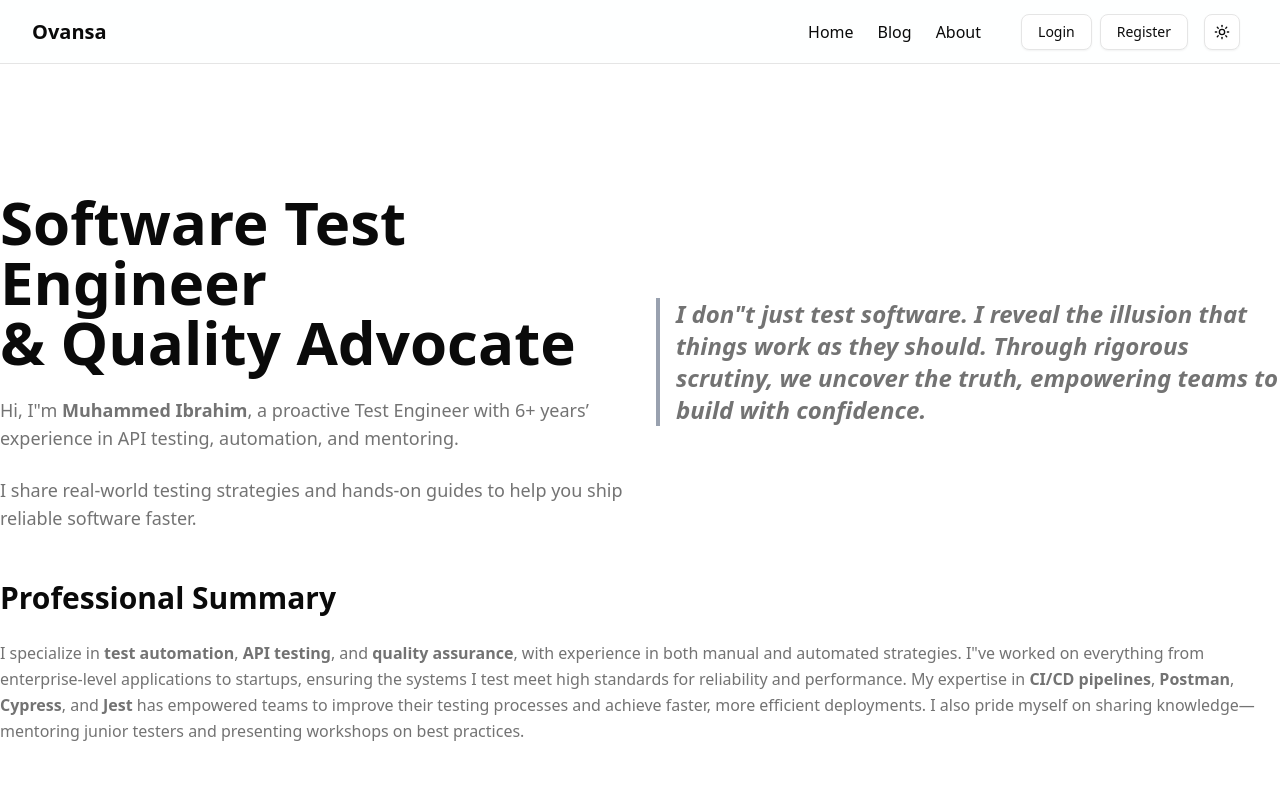
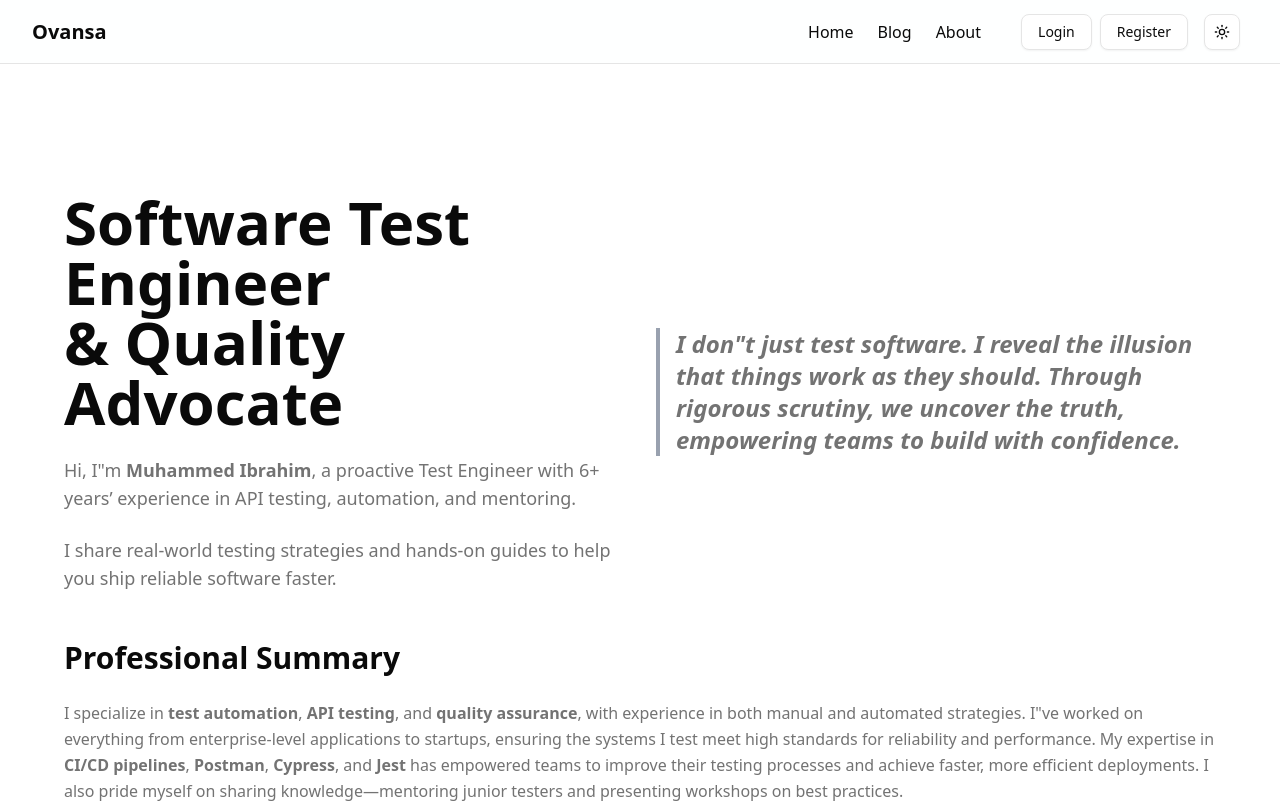
Before and after one commit to ovansa/ovansa_personal_blog, a Next.js app: page /about in a window 1280 px wide. Shown: the top 803 px of the page. Built offline with nearby package versions, Linux system fonts and the light colour scheme.

Commit message:
chore: Add horizontal padding

```diff
--- a/app/about/page.tsx
+++ b/app/about/page.tsx
@@ -6,7 +6,7 @@ export const runtime = 'edge';
 
 export default function About() {
   return (
-    <main className='pt-20 pb-16 bg-background text-foreground'>
+    <main className='px-16 pt-20 pb-16 bg-background text-foreground'>
       <MaxWidthWrapper>
         {/* Hero Section */}
         <section className='pb-12'>
--- a/app/page.tsx
+++ b/app/page.tsx
@@ -8,7 +8,7 @@ export default function Home() {
   return (
     <main className='bg-background text-foreground'>
       {/* Hero */}
-      <section className='pt-20 pb-16'>
+      <section className='pt-20 pb-16 px-16'>
         <MaxWidthWrapper>
           <div className='grid grid-cols-1 md:grid-cols-2 gap-8 items-center'>
             <div className='space-y-6'>
```
